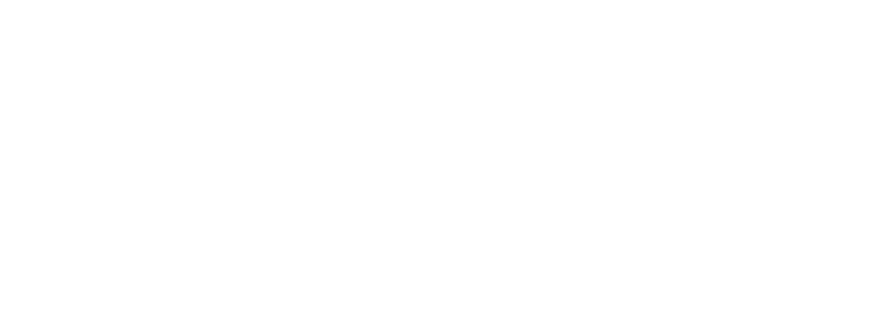
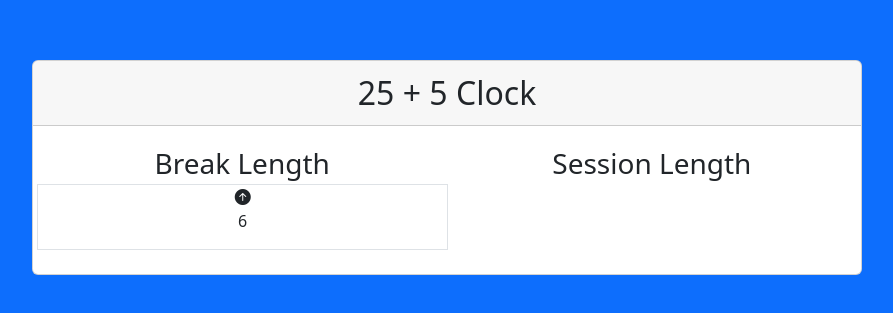
Before and after one commit to cwjki/clock, a React (Create React App) app: page / in a window 1280 px wide. Shown: the part 233-546 px from the top of the page, without its empty margins (193-1086 px from the left). Built offline with nearby package versions, Linux system fonts and the light colour scheme.

Commit message:
working on the clock structure

```diff
--- a/src/App.tsx
+++ b/src/App.tsx
@@ -1,9 +1,10 @@
 import React from 'react';
+import Clock from './components/Clock';
 
 function App() {
   return (
-    <div className="App">
-
+    <div className="min-vh-100 min-vw-100 bg-primary">
+     <Clock />
     </div>
   );
 }
--- /dev/null
+++ b/src/components/Clock.tsx
@@ -0,0 +1,30 @@
+export default function Clock() {
+  return (
+    <div className="container-fluid">
+      <div className="row align-items-center vh-100">
+        <div className="col-8 mx-auto">
+          <div className="card">
+            <div className="card-header text-center fs-2">25 + 5 Clock</div>
+            <div className="card-body">
+              <div className="card-title">
+                <div className="row align-items-center text-center">
+                  <div className="col fs-3">Break Length</div>
+                  <div className="col fs-3">Session Length</div>
+                </div>
+                <div className="row align-items-center text-center">
+                  <div className="col border">
+                    <span></span>
+                    <i className="bi bi-arrow-up-circle-fill"></i>
+                    <p>6</p>
+                  </div>
+                  <div className="col"></div>
+                </div>
+              </div>
+              <div className="card-text"></div>
+            </div>
+          </div>
+        </div>
+      </div>
+    </div>
+  );
+}
```
